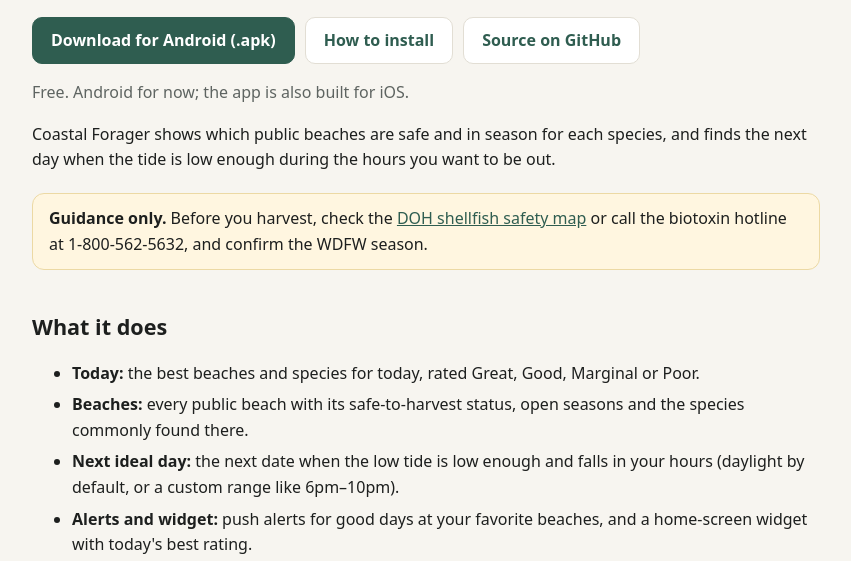
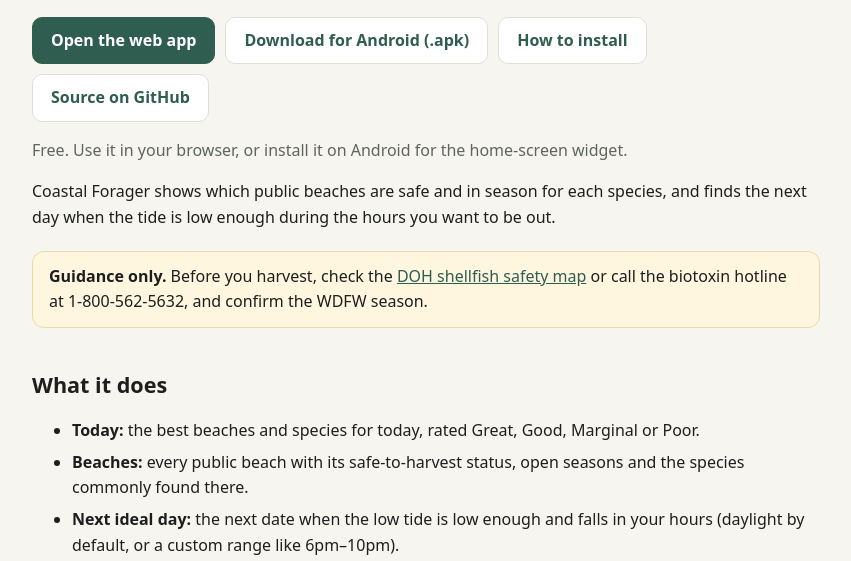
Before and after one commit to mendus59/mendus59.github.io, a plain HTML site: page apps/coastal-forager/index.html in a window 1280 px wide. Shown: the part 176-737 px from the top of the page, without its empty margins (214-1065 px from the left). Drawn offline with Linux system fonts and the light colour scheme.

Commit message:
Point Coastal Forager at its new web app (#6)
The card and landing page now lead with the Expo web build on Pages,
keeping the APK download and the landing page as secondary links.


Claude-Session: https://claude.ai/code/session_01LSVQyQEHWRU8BaTa4QDJdR

Co-authored-by: Claude <noreply@anthropic.com>

```diff
--- a/apps/coastal-forager/index.html
+++ b/apps/coastal-forager/index.html
@@ -21,11 +21,12 @@
     </header>
 
     <div class="actions">
-      <a class="btn btn-primary" href="https://github.com/mendus59/costal_forager/releases/download/android-latest/coastal-forager.apk">Download for Android (.apk)</a>
+      <a class="btn btn-primary" href="https://mendus59.github.io/costal_forager/">Open the web app</a>
+      <a class="btn" href="https://github.com/mendus59/costal_forager/releases/download/android-latest/coastal-forager.apk">Download for Android (.apk)</a>
       <a class="btn" href="#install">How to install</a>
       <a class="btn" href="https://github.com/mendus59/costal_forager">Source on GitHub</a>
     </div>
-    <p class="muted">Free. Android for now; the app is also built for iOS.</p>
+    <p class="muted">Free. Use it in your browser, or install it on Android for the home-screen widget.</p>
 
     <p>Coastal Forager shows which public beaches are safe and in season for each species, and finds the next day when the tide is low enough during the hours you want to be out.</p>
 
```
Also changed, not shown: data/projects.json (+6 -2 lines).
